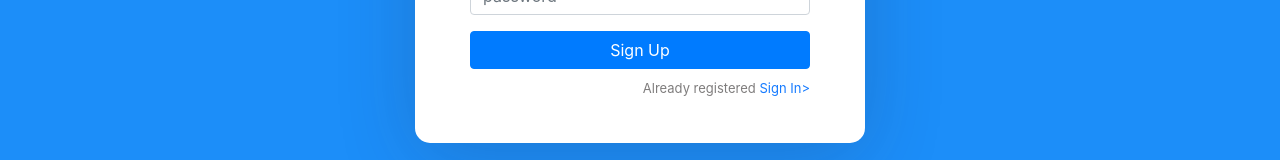
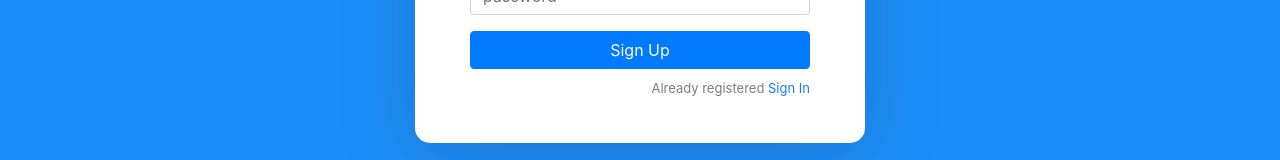
Before and after one commit to WildestDeuce/react-login, a React (Create React App) app in the folder react-login/: page /sign-up in a window 1280 px wide. Shown: the part 531-691 px from the top of the page. Built offline with nearby package versions, Linux system fonts and the light colour scheme.

Commit message:
cleaned up UI error

```diff
--- a/react-login/src/signup.component.js
+++ b/react-login/src/signup.component.js
@@ -29,7 +29,7 @@ export default class SignUp extends Component {
 
         <button type="submit" className="btn btn-primary btn-block">Sign Up</button>
         <p className="forgot-password text-right">
-          Already registered <a href="#">Sign In></a>
+          Already registered <a href="#">Sign In</a>
         </p>
       </form>
     );
```
